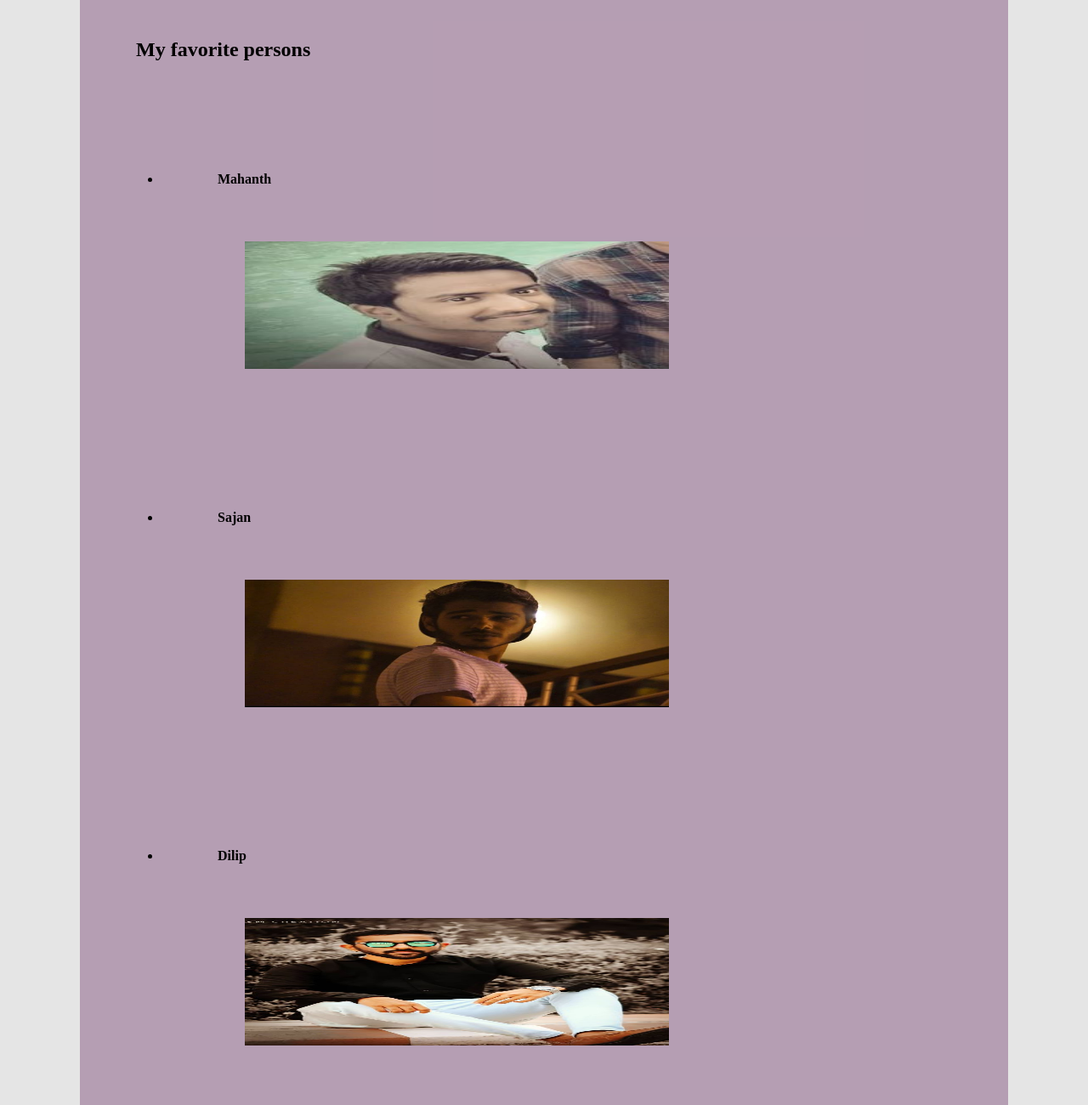
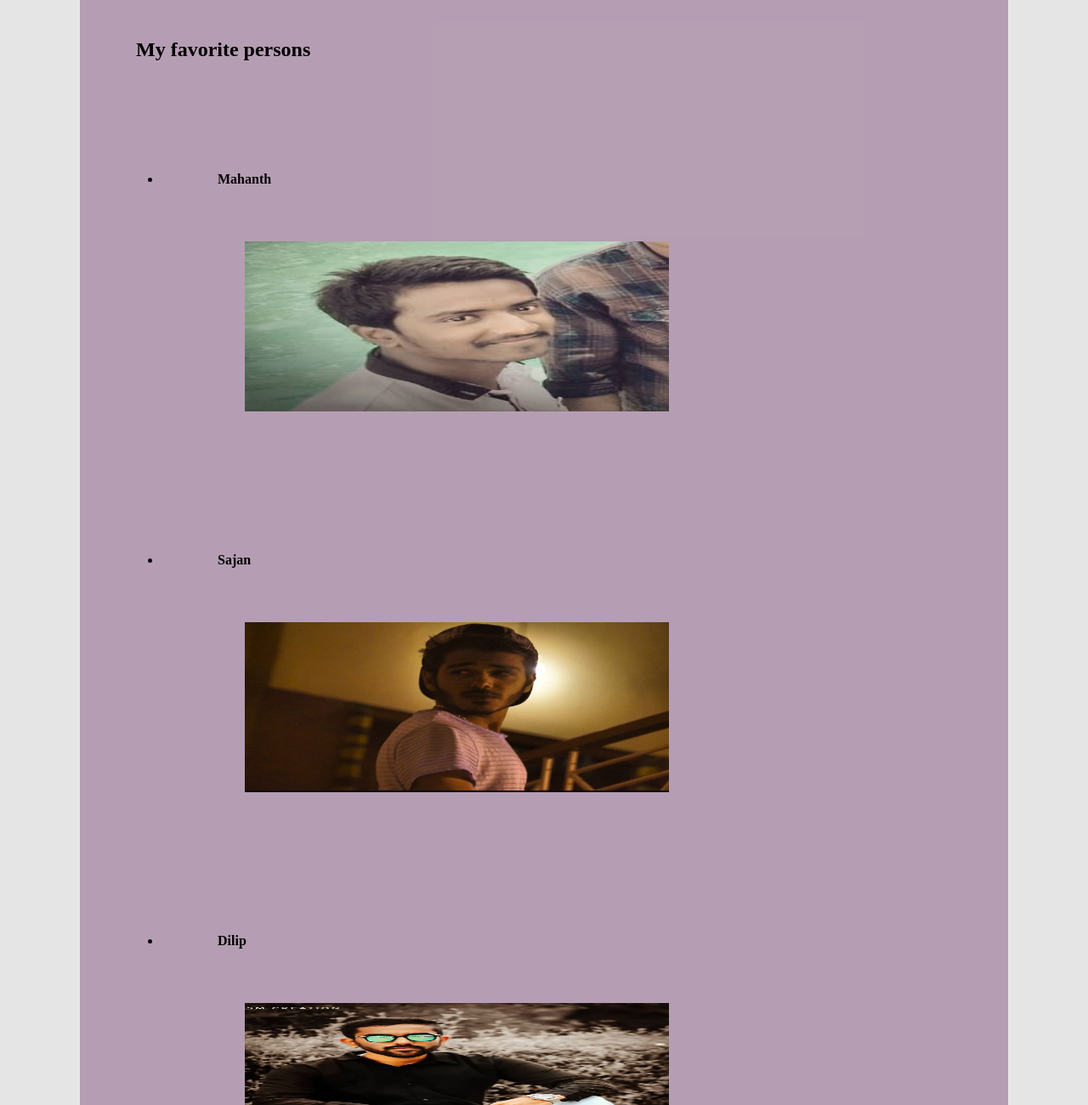
Before and after one commit to NIKHILGSINGH131/BasicResumeHost, a plain HTML site: page index.html in a window 1280 px wide. Shown: the part 1500-2800 px from the top of the page at 85% size. Drawn offline with Linux system fonts and the light colour scheme.

Commit message:
Update index.html height 200

```diff
--- a/index.html
+++ b/index.html
@@ -69,7 +69,7 @@
           >
             <img
               width="60%"
-              height="150"
+              height="200"
               src="images/mahanth.JPG"
               alt=""
             />
@@ -82,7 +82,7 @@
           <a target="_blank" href="https://www.instagram.com/saj__07/?next=%2F">
             <img
               width="60%"
-              height="150"
+              height="200"
               src="images/sajan.JPG"
               alt="saj img"
             />
@@ -98,7 +98,7 @@
           >
             <img
               width="60%"
-              height="150"
+              height="200"
               src="images/dilip.JPG"
               alt="dilip image"
             />
@@ -114,7 +114,7 @@
         >
           <img
             width="60%"
-            height="150"
+            height="200"
             src="images/madhu.JPG"
             alt=""
           />
@@ -130,7 +130,7 @@
         >
           <img
             width="60%"
-            height="150"
+            height="200"
             src="images/subhash.JPG"
             alt=""
           />
```
